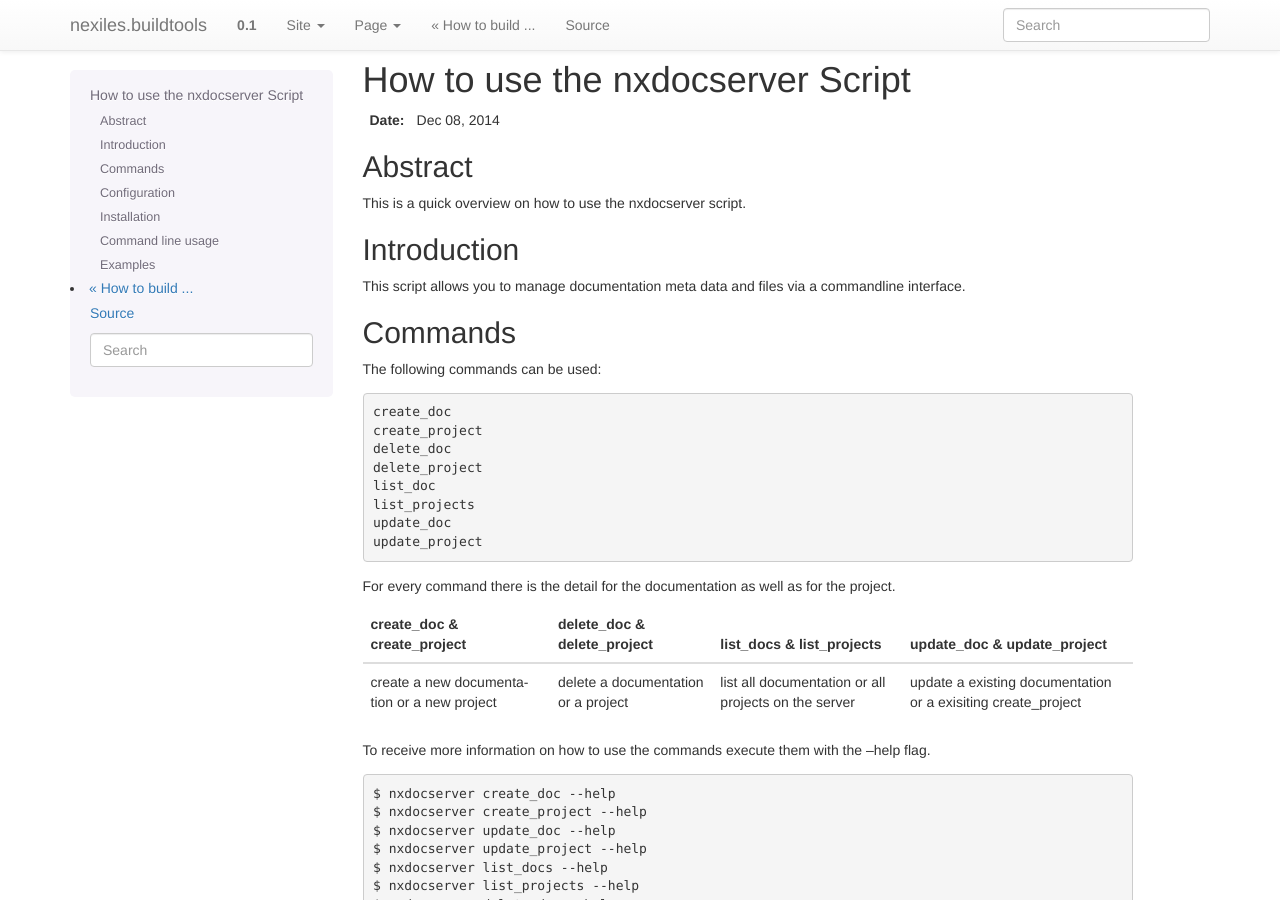
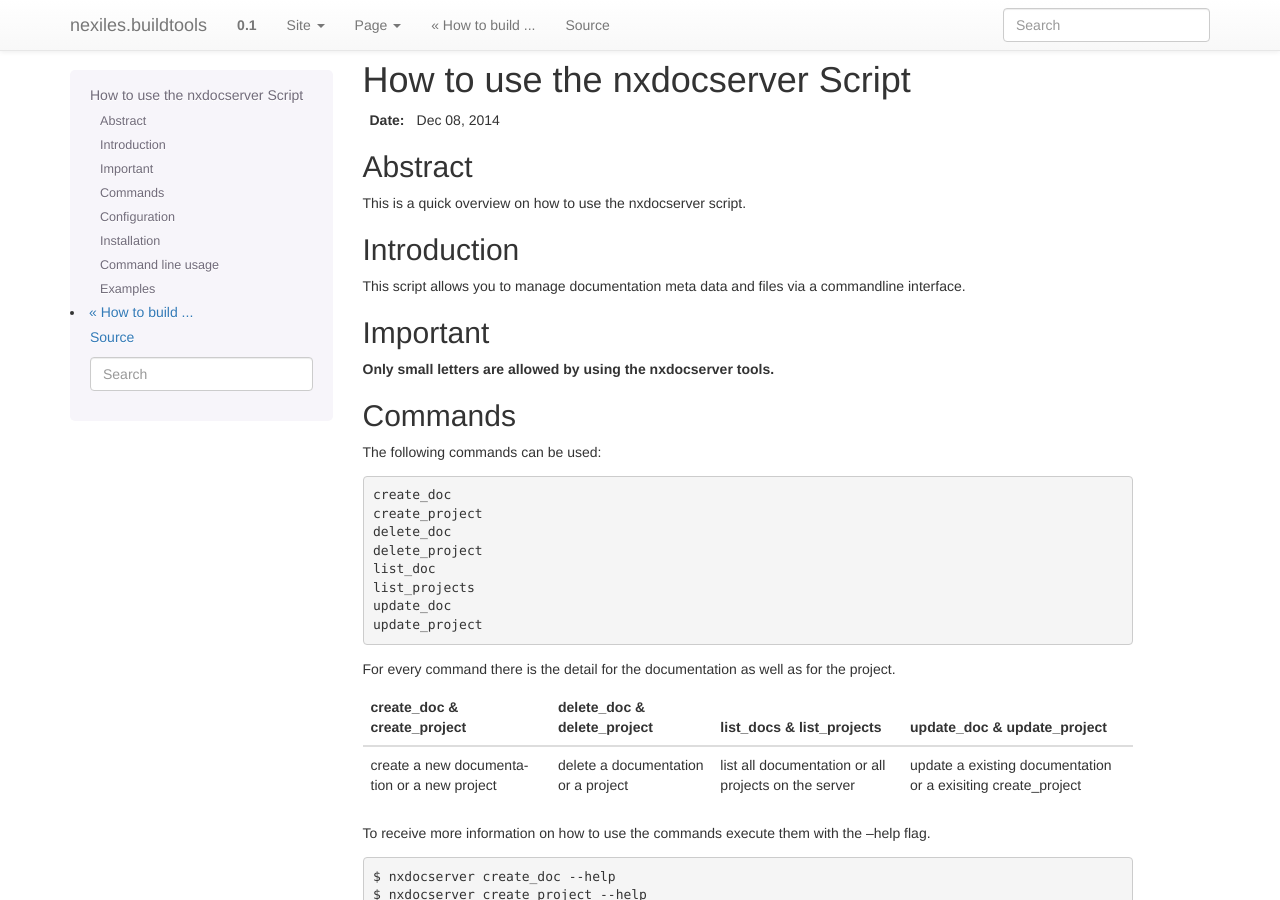
Before and after one commit to nexiles/nexiles.buildtools, a Sphinx documentation site: the page built from docs/nxdocserver.rst, in a window 1280 px wide and 900 px high. Built offline with Sphinx 7.4.7, drawn with Linux system fonts in a browser that asks for light colours; pages that are not in the unit, such as notebooks, are missing from menus.

Commit message:
add text

```diff
--- a/docs/conf.py
+++ b/docs/conf.py
@@ -26,10 +26,10 @@ import sys, os
 
 # Add any Sphinx extension module names here, as strings. They can be extensions
 # coming with Sphinx (named 'sphinx.ext.*') or your custom ones.
-extensions = []
+extensions = ['sphinx.ext.autodoc','rst2pdf.pdfbuilder']
 
 # Add any paths that contain templates here, relative to this directory.
-templates_path = ['_templates']
+templates_path = ['_templates',os.path.expanduser("~/develop/nexiles/NxSphinx/templates")]
 
 # The suffix of source filenames.
 source_suffix = '.rst'
@@ -103,7 +103,10 @@ html_theme = 'bootstrap'
 #html_theme_options = {}
 
 # Add any paths that contain custom themes here, relative to this directory.
-html_theme_path = sphinx_bootstrap_theme.get_html_theme_path()
+bootstrap_path = sphinx_bootstrap_theme.get_html_theme_path()
+bootstrap_path = bootstrap_path[0]
+nexiles_path = os.path.expanduser("~/develop/nexiles/NxSphinx/themes")
+html_theme_path = ['_themes',nexiles_path,bootstrap_path]
 
 # The name for this set of Sphinx documents.  If None, it defaults to
 # "<project> v<release> documentation".
@@ -124,7 +127,7 @@ html_theme_path = sphinx_bootstrap_theme.get_html_theme_path()
 # Add any paths that contain custom static files (such as style sheets) here,
 # relative to this directory. They are copied after the builtin static files,
 # so a file named "default.css" will overwrite the builtin "default.css".
-html_static_path = ['_static']
+html_static_path = ['_static',os.path.expanduser("~/develop/nexiles/NxSphinx/static")]
 
 # If not '', a 'Last updated on:' timestamp is inserted at every page bottom,
 # using the given strftime format.
@@ -132,7 +135,7 @@ html_static_path = ['_static']
 
 # If true, SmartyPants will be used to convert quotes and dashes to
 # typographically correct entities.
-#html_use_smartypants = True
+html_use_smartypants = True
 
 # Custom sidebar templates, maps document names to template names.
 #html_sidebars = {}
@@ -217,8 +220,8 @@ latex_documents = [
 # One entry per manual page. List of tuples
 # (source start file, name, description, authors, manual section).
 man_pages = [
-    ('index', 'nexilesbuildtools', u'nexiles.buildtools Documentation',
-     [u'nexiles GmbH'], 1)
+    (master_doc, htmlhelp_basename, project, [copyright], 1)
+
 ]
 
 # If true, show URL addresses after external links.
@@ -231,8 +234,7 @@ man_pages = [
 # (source start file, target name, title, author,
 #  dir menu entry, description, category)
 texinfo_documents = [
-  ('index', 'nexilesbuildtools', u'nexiles.buildtools Documentation',
-   u'nexiles GmbH', 'nexilesbuildtools', 'One line description of project.',
+   (master_doc, htmlhelp_basename, project, copyright, htmlhelp_basename, 'One line description of project.',
    'Miscellaneous'),
 ]
 
@@ -247,3 +249,113 @@ texinfo_documents = [
 
 # If true, do not generate a @detailmenu in the "Top" node's menu.
 #texinfo_no_detailmenu = False
+
+epub_title = project
+epub_author = copyright
+epub_publisher = copyright
+epub_copyright = copyright
+epub_theme = 'nexiles_epub_theme'
+epub_exclude_files = ['_static/opensearch.xml', '_static/doctools.js',
+    '_static/jquery.js', '_static/searchtools.js', '_static/underscore.js',
+    '_static/basic.css', 'search.html', '_static/websupport.js']
+epub_cover = ("_static/cover.png", "epub-cover.html")
+epub_tocdepth = 1
+epub_tocdup = False
+
+# -- Options for PDF output --------------------------------------------------
+
+# Grouping the document tree into PDF files. List of tuples
+# (source start file, target name, title, author, options).
+#
+# If there is more than one author, separate them with \\.
+# For example: r'Guido van Rossum\\Fred L. Drake, Jr., editor'
+#
+# The options element is a dictionary that lets you override
+# this config per-document.
+# For example,
+# ('index', u'MyProject', u'My Project', u'Author Name',
+#  dict(pdf_compressed = True))
+# would mean that specific document would be compressed
+# regardless of the global pdf_compressed setting.
+
+pdf_documents = [
+    ('index', htmlhelp_basename, project, copyright),
+]
+
+# A comma-separated list of custom stylesheets. Example:
+pdf_stylesheets = ['a4','jasmin']
+
+# A list of folders to search for stylesheets. Example:
+pdf_style_path = [os.path.expanduser("~/develop/nexiles/NxSphinx/pdfstyles"), '_styles']
+
+# Create a compressed PDF
+# Use True/False or 1/0
+# Example: compressed=True
+pdf_compressed = True
+
+# A colon-separated list of folders to search for fonts. Example:
+pdf_font_path = [os.path.expanduser("~/develop/nexiles/NxSphinx/static/fonts")]
+
+# Language to be used for hyphenation support
+pdf_language = "de_DE"
+
+# Mode for literal blocks wider than the frame. Can be
+# overflow, shrink or truncate
+pdf_fit_mode = "truncate"
+
+# Section level that forces a break page.
+# For example: 1 means top-level sections start in a new page
+# 0 means disabled
+pdf_break_level = 2
+
+# When a section starts in a new page, force it to be 'even', 'odd',
+# or just use 'any'
+pdf_breakside = 'any'
+
+# Insert footnotes where they are defined instead of
+# at the end.
+#pdf_inline_footnotes = True
+
+# verbosity level. 0 1 or 2
+pdf_verbosity = 1
+
+# If false, no index is generated.
+pdf_use_index = True
+
+# If false, no modindex is generated.
+pdf_use_modindex = False
+
+# If false, no coverpage is generated.
+#pdf_use_coverpage = False
+
+# Name of the cover page template to use
+#pdf_cover_template = os.path.expanduser("~/develop/nexiles/NxSphinx/templates/pdf-cover.tmpl")
+
+# Documents to append as an appendix to all manuals.
+#pdf_appendices = []
+
+# Enable experimental feature to split table cells. Use it
+# if you get "DelayedTable too big" errors
+#pdf_splittables = False
+
+# Set the default DPI for images
+pdf_default_dpi = 300
+
+# Enable rst2pdf extension modules (default is only vectorpdf)
+# you need vectorpdf if you want to use sphinx's graphviz support
+pdf_extensions = ['vectorpdf']
+
+# Page template name for "regular" pages
+pdf_page_template = 'cutePage'
+
+# Show Table Of Contents at the beginning?
+pdf_use_toc = True
+
+# How many levels deep should the table of contents be?
+pdf_toc_depth = 3
+
+# Add section number to section references
+pdf_use_numbered_links = False
+
+# Background images fitting mode
+pdf_fit_background_mode = 'scale'
--- a/docs/nxdocserver.rst
+++ b/docs/nxdocserver.rst
@@ -14,6 +14,11 @@ Introduction
 
 This script allows you to manage documentation meta data and files via a
 commandline interface.
+
+Important
+==========
+
+**Only small letters are allowed by using the nxdocserver tools.**
 
 Commands
 ========
```
Also changed, not shown: 1 other file.
